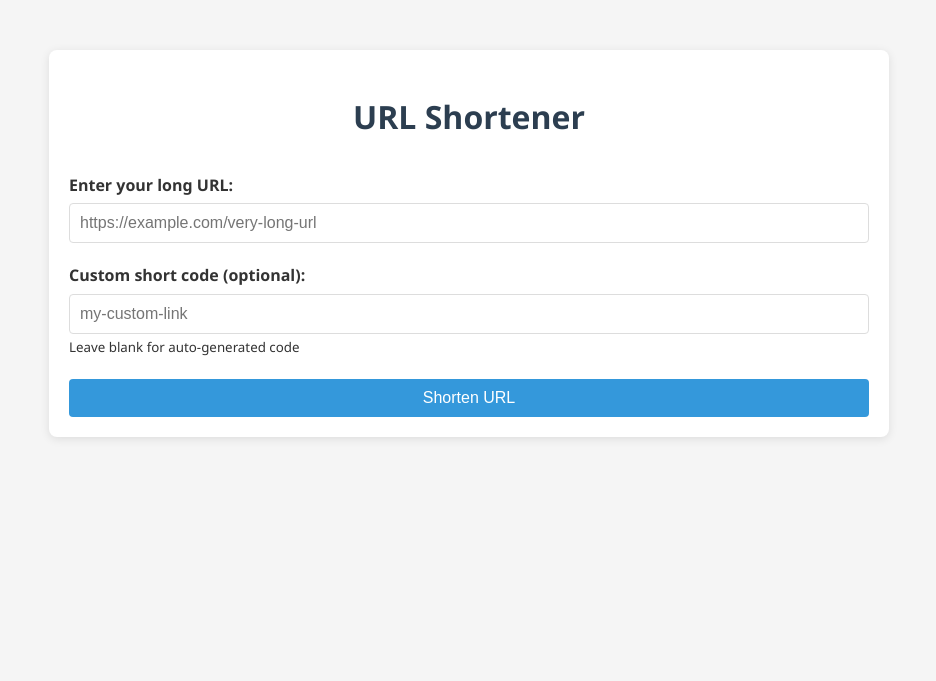
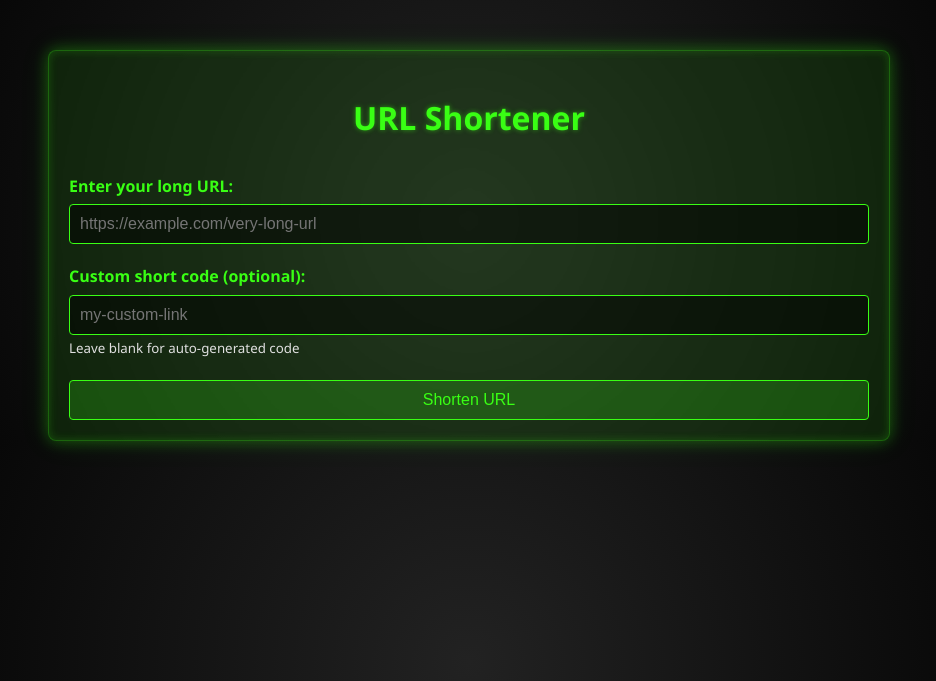
Before and after one commit to shreyakadam-14/urlshortener, a Flask app: page / in a window 1280 px wide. Shown: the top 681 px of the page, without its empty margins (171-1107 px from the left). Run offline with Flask 3, Linux system fonts and the light colour scheme.

Commit message:
Update styles.css

```diff
--- a/static/styles.css
+++ b/static/styles.css
@@ -1,26 +1,32 @@
- body {
+body {
     font-family: 'Segoe UI', Tahoma, Geneva, Verdana, sans-serif;
     line-height: 1.6;
     margin: 0;
     padding: 0;
-    background-color: #f5f5f5;
-    color: #333;
+    background-color: #000;
+    color: #e0e0e0;
+    background-image: radial-gradient(circle at center, #222 0%, #000 100%);
 }
 
 .container {
     max-width: 800px;
     margin: 0 auto;
     padding: 20px;
-    background-color: white;
+    background-color: rgba(57, 255, 20, 0.1);
     border-radius: 8px;
-    box-shadow: 0 2px 10px rgba(0, 0, 0, 0.1);
+    box-shadow: 0 0 15px rgba(57, 255, 20, 0.3),
+                0 0 30px rgba(57, 255, 20, 0.1),
+                inset 0 0 10px rgba(57, 255, 20, 0.2);
     margin-top: 50px;
+    border: 1px solid rgba(57, 255, 20, 0.3);
+    backdrop-filter: blur(5px);
 }
 
 h1 {
-    color: #2c3e50;
+    color: #39ff14;
     text-align: center;
     margin-bottom: 30px;
+    text-shadow: 0 0 5px rgba(57, 255, 20, 0.5);
 }
 
 .form-group {
@@ -31,38 +37,50 @@ label {
     display: block;
     margin-bottom: 5px;
     font-weight: bold;
+    color: #39ff14;
 }
 
 input[type="url"],
 input[type="text"] {
     width: 100%;
     padding: 10px;
-    border: 1px solid #ddd;
+    border: 1px solid #39ff14;
     border-radius: 4px;
     font-size: 16px;
     box-sizing: border-box;
+    background-color: rgba(0, 0, 0, 0.5);
+    color: #fff;
+}
+
+input[type="url"]:focus,
+input[type="text"]:focus {
+    outline: none;
+    box-shadow: 0 0 8px rgba(57, 255, 20, 0.5);
 }
 
 button {
-    background-color: #3498db;
-    color: white;
-    border: none;
+    background-color: rgba(57, 255, 20, 0.2);
+    color: #39ff14;
+    border: 1px solid #39ff14;
     padding: 10px 20px;
     border-radius: 4px;
     cursor: pointer;
     font-size: 16px;
     width: 100%;
+    transition: all 0.3s ease;
 }
 
 button:hover {
-    background-color: #2980b9;
+    background-color: rgba(57, 255, 20, 0.4);
+    box-shadow: 0 0 10px rgba(57, 255, 20, 0.5);
 }
 
 .result {
     margin-top: 30px;
     padding: 20px;
-    background-color: #f9f9f9;
+    background-color: rgba(0, 0, 0, 0.3);
     border-radius: 4px;
+    border: 1px solid rgba(57, 255, 20, 0.2);
 }
 
 .short-url {
```
Also changed, not shown: other parts of static/styles.css (+20 -11 lines).
